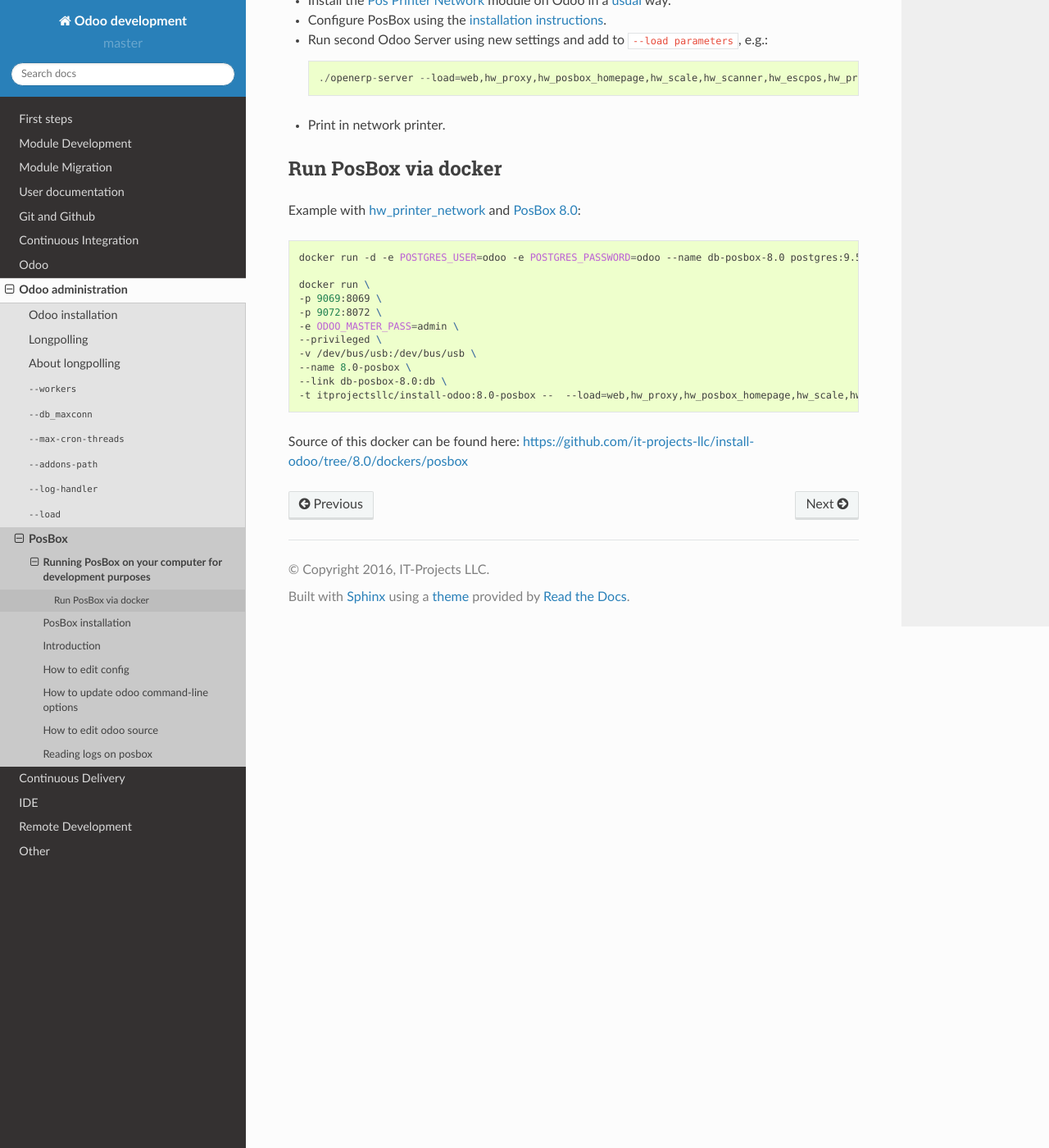
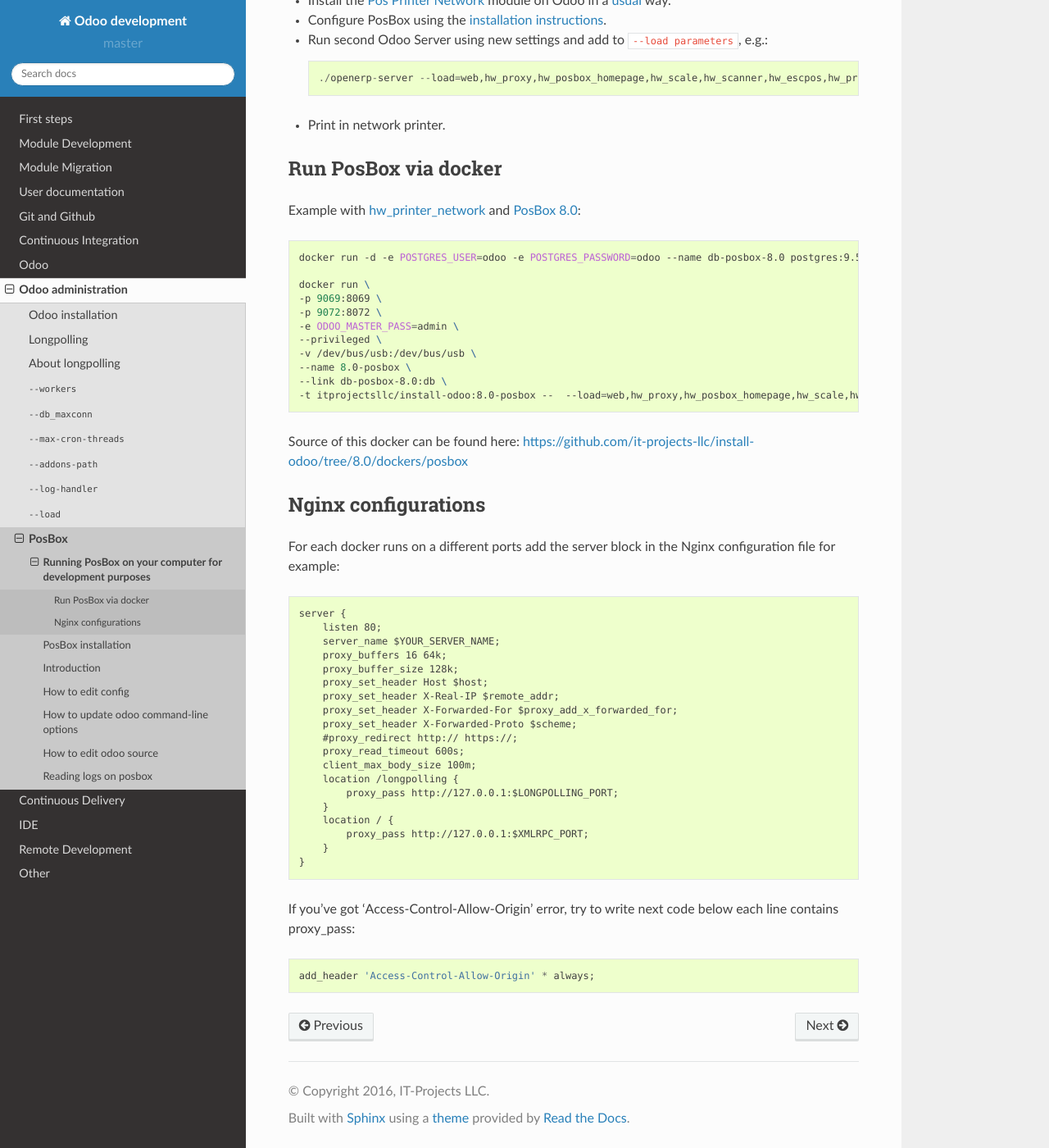
Before and after one commit to itpp-labs/odoo-development, a Sphinx documentation site: the page built from docs/admin/posbox/posbox-emulation.rst, in a window 1280 px wide and 1400 px high, scrolled down 818 px. Shown: the whole window at 82% size. Built offline with Sphinx 7.4.7 and the Read the Docs theme 2.0.0, drawn with Linux system fonts in a browser that asks for light colours; pages that are not in the unit, such as notebooks, are missing from menus.

Commit message:
[TEXT] nginx configurations for second server and Access-Control-Allow-Origin error solution

```diff
--- a/docs/admin/posbox/posbox-emulation.rst
+++ b/docs/admin/posbox/posbox-emulation.rst
@@ -50,3 +50,31 @@
     -t itprojectsllc/install-odoo:8.0-posbox --  --load=web,hw_proxy,hw_posbox_homepage,hw_scale,hw_scanner,hw_escpos,hw_printer_network
 
 Source of this docker can be found here: https://github.com/it-projects-llc/install-odoo/tree/8.0/dockers/posbox
+
+Nginx configurations
+--------------------
+For each docker runs on a different ports add the server block in the Nginx configuration file for example::
+
+    server {
+        listen 80;
+        server_name $YOUR_SERVER_NAME;
+        proxy_buffers 16 64k;
+        proxy_buffer_size 128k;
+        proxy_set_header Host $host;
+        proxy_set_header X-Real-IP $remote_addr;
+        proxy_set_header X-Forwarded-For $proxy_add_x_forwarded_for;
+        proxy_set_header X-Forwarded-Proto $scheme;
+        #proxy_redirect http:// https://;
+        proxy_read_timeout 600s;
+        client_max_body_size 100m;
+        location /longpolling {
+            proxy_pass http://127.0.0.1:$LONGPOLLING_PORT;
+        }
+        location / {
+            proxy_pass http://127.0.0.1:$XMLRPC_PORT;
+        }
+    }
+
+If you've got 'Access-Control-Allow-Origin' error, try to write next code below each line contains proxy_pass::
+
+        add_header 'Access-Control-Allow-Origin' * always;
```
